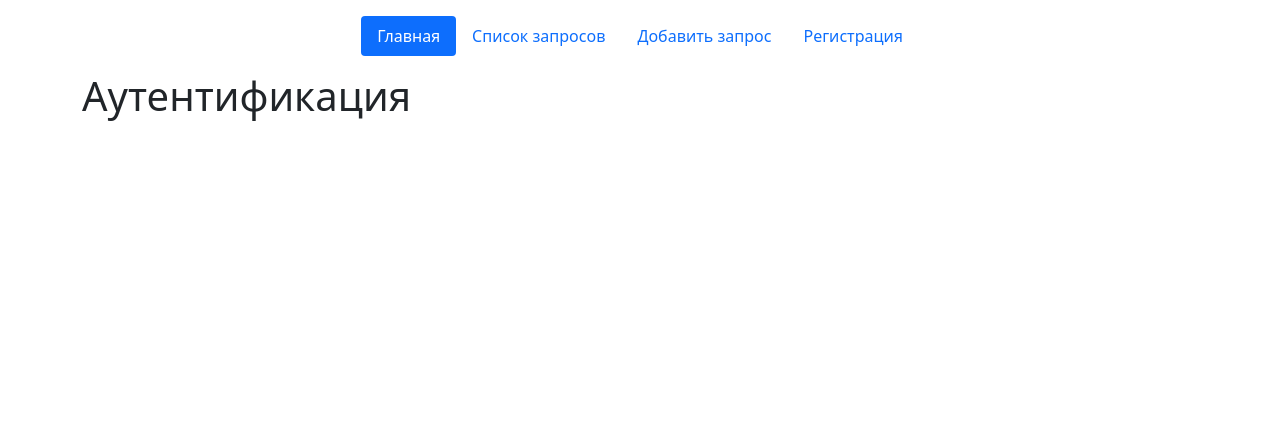
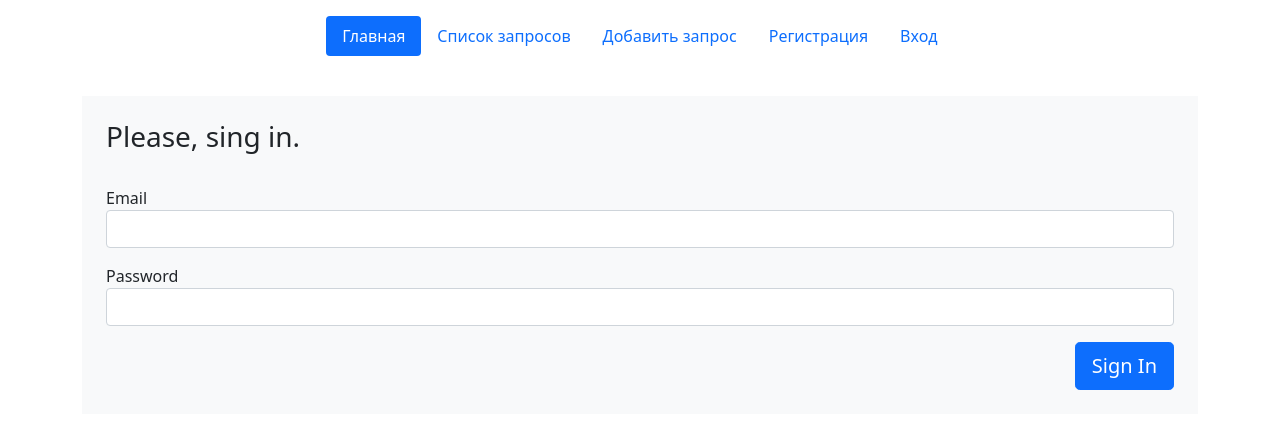
Before and after one commit to Chivirda/vi-symfony, a Symfony app: template templates/app/login.html.twig in a window 1280 px wide. Shown: the top 429 px of the page. Run offline with Twig, Linux system fonts and the light colour scheme; the template is opened without the code that fills it, so the values that code supplies are empty; some libraries are stand-ins or nearby versions.

Commit message:
feat: Сделал страницу аутентификации

```diff
--- a/src/Controller/RequestController.php
+++ b/src/Controller/RequestController.php
@@ -30,11 +30,12 @@ class RequestController extends AbstractController
      */
     public function findListAction(RequestRepository $requestRepository): Response
     {
+
         $requestList = $requestRepository->findAll();
-
         return $this->render('request/list.html.twig', [
             'requestList' => $requestList
         ]);
+
     }
 
     /**
--- a/templates/app/login.html.twig
+++ b/templates/app/login.html.twig
@@ -5,6 +5,27 @@
 {% endblock %}
 
 {% block body %}
-    <h1>Аутентификация</h1>
+    <div class="container">
+        <div class="row">
+            <div class="login-form bg-light mt-4 p-4">
+                <form method="post" class="row g-3">
+                    <h1 class="h3 mb-3 font-weight-normal">Please, sing in.</h1>
+                    <div class="col-12">
+                        <label for="inputEmail">Email</label>
+                        <input type="email" name="email" id="inputEmail" class="form-control" required>
+                    </div>
+                    <div class="col-12">
+                        <label for="inputPassword">Password</label>
+                        <input type="password" name="password" id="inputPassword" class="form-control" required>
+                    </div>
+                    <div class="col-12">
+                        <button class="btn btn-lg btn-primary float-end" type="submit">
+                            Sign In
+                        </button>
+                    </div>
+                </form>
+            </div>
+        </div>
+    </div>
 
 {% endblock %}
--- a/templates/base.html.twig
+++ b/templates/base.html.twig
@@ -15,6 +15,7 @@
                 <li class="nav-item"><a href="{{ path('request.list') }}" class="nav-link">Список запросов</a></li>
                 <li class="nav-item"><a href="{{ path('request.add') }}" class="nav-link">Добавить запрос</a></li>
                 <li class="nav-item"><a href="{{ path('app.registration') }}" class="nav-link">Регистрация</a></li>
+                <li class="nav-item"><a href="{{ path('app.login') }}" class="nav-link">Вход</a></li>
             </ul>
         </header>
     {% endblock %}
```
